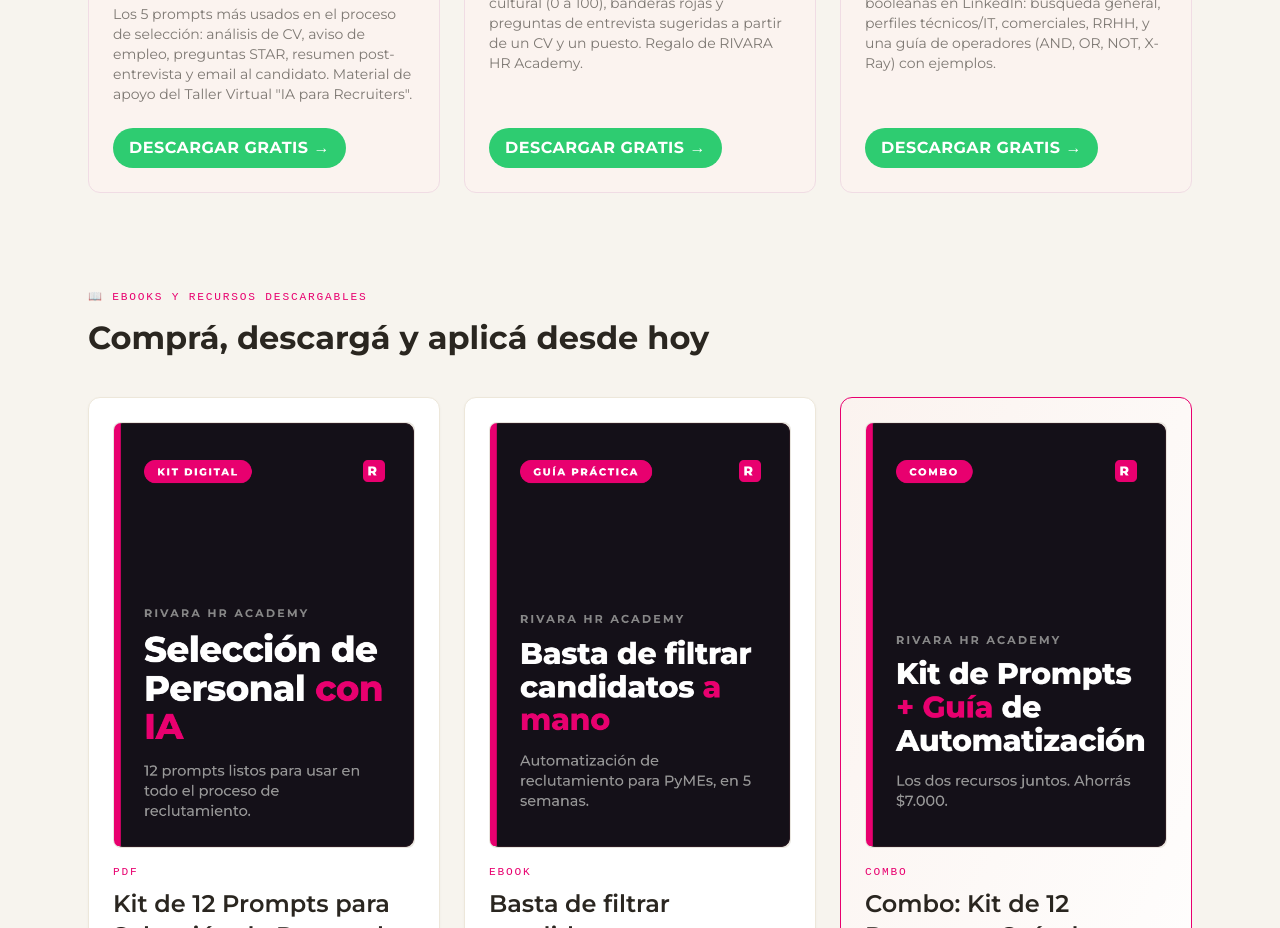
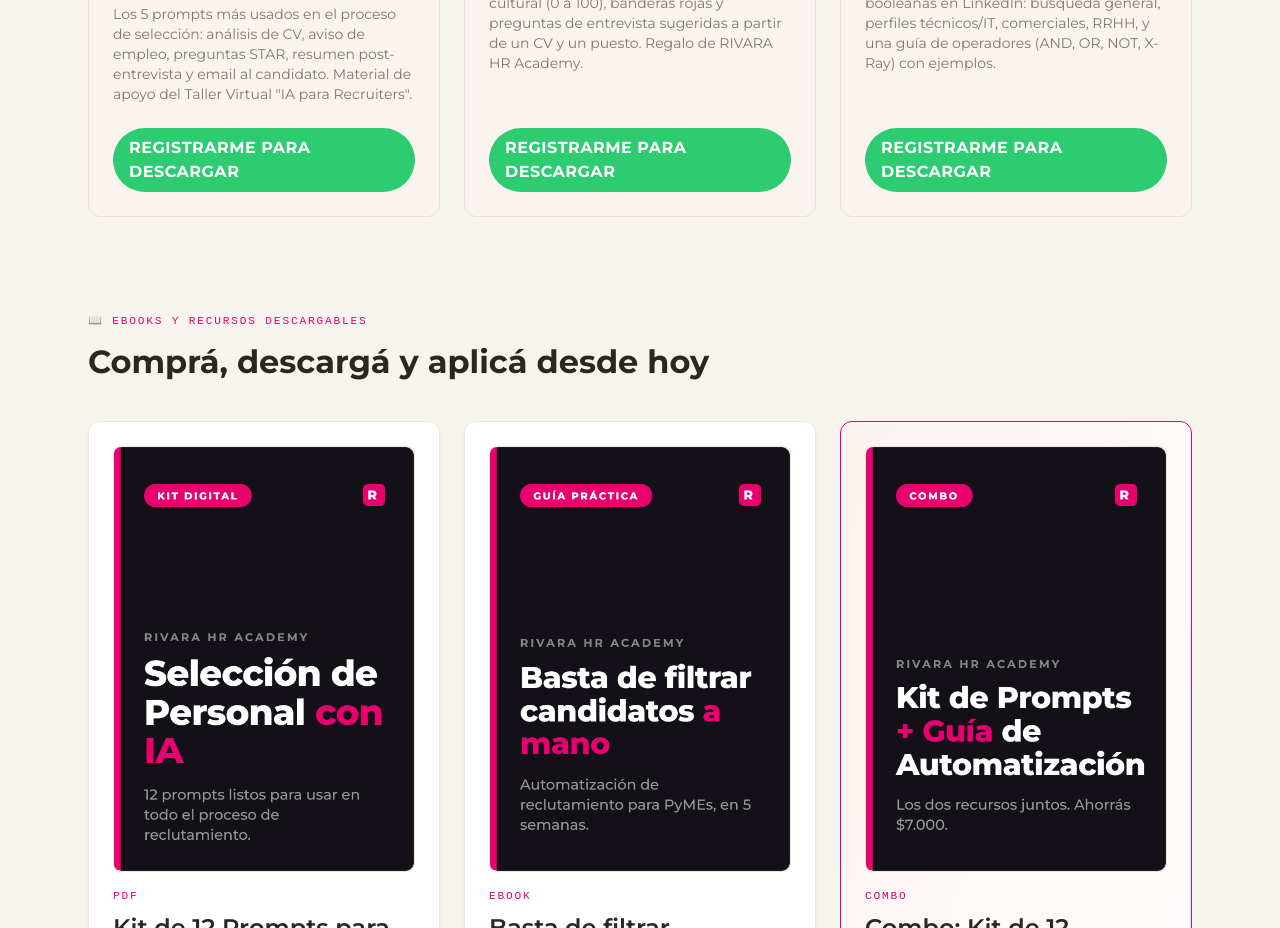
Before and after one commit to licmelisarivara-byte/rivara-hr-academy, a Next.js app: page / in a window 1280 px wide. Shown: the part 1820-2748 px from the top of the page. Built offline with nearby package versions, Linux system fonts and the light colour scheme; no server answers.

Commit message:
Fix: la home descargaba los recursos gratis sin pedir registro
La home tenía su propia lógica de botón (siempre descarga directa) separada
de /recursos, que sí pedía registro. Ahora las dos usan el mismo componente
FreeResourceDownloadButton, así que se registran en cualquiera de las 2.

```diff
--- a/app/page.tsx
+++ b/app/page.tsx
@@ -4,6 +4,7 @@ import { freeResources, paidResources } from "@/lib/resources";
 import { bankDetails } from "@/lib/bankDetails";
 import AboutSection from "@/components/AboutSection";
 import ResourceCheckoutButton from "@/components/ResourceCheckoutButton";
+import FreeResourceDownloadButton from "@/components/FreeResourceDownloadButton";
 
 function formatARS(n: number) {
   return `$${n.toLocaleString("es-AR")}`;
@@ -129,23 +130,7 @@ export default function Home() {
               </h3>
               <p className="text-bone/60 text-sm mb-6">{r.description}</p>
               <div className="mt-auto">
-                {r.fileUrl ? (
-                  <a
-                    href={r.fileUrl}
-                    download
-                    className="btn-cta bg-sage text-white px-4 py-2 rounded-full hover:opacity-90 transition-colors inline-block"
-                  >
-                    Descargar gratis →
-                  </a>
-                ) : (
-                  <button
-                    type="button"
-                    disabled
-                    className="btn-cta bg-bone/20 text-bone/50 px-4 py-2 rounded-full cursor-not-allowed"
-                  >
-                    Próximamente
-                  </button>
-                )}
+                <FreeResourceDownloadButton resource={r} />
               </div>
             </div>
           ))}
```
